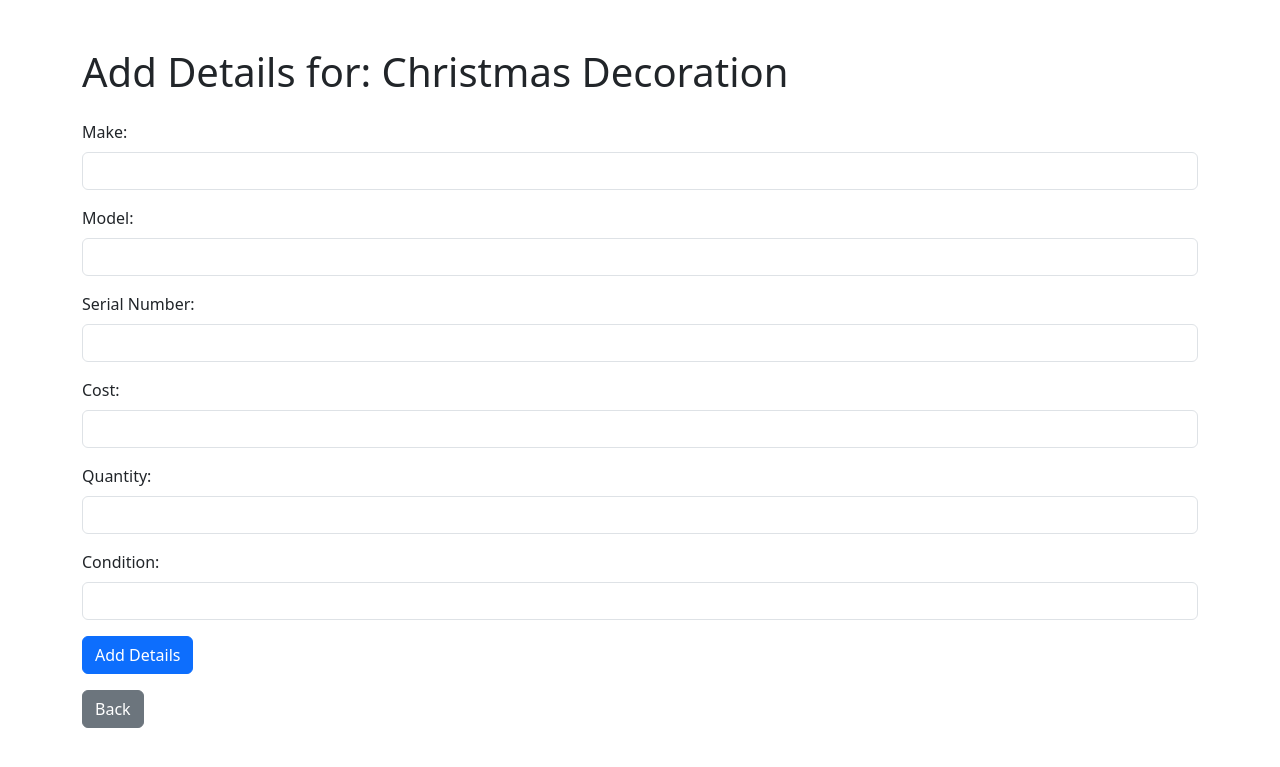
After one commit to stokrandy/InventoryManager, a Flask app: page /add_item_details/1 in a window 1280 px wide. The commit adds this page. Shown: the top 767 px of the page. Run offline with Flask 3, Linux system fonts and the light colour scheme; data comes from the database, SQL or seed files in the repository; both versions use the stored data as it was after the commit.

Commit message:
Made corrections to main.html. Added item discription to editing page.

```diff
--- a/app.py
+++ b/app.py
@@ -106,5 +106,47 @@ def delete_main(id):
     conn.close()
     return redirect(url_for('main'))
 
+@app.route('/add_item_details/<int:main_id>', methods=['GET', 'POST'])
+def add_item_details(main_id):
+    conn = db_connection()
+    cursor = conn.cursor()
+
+    # Fetch the description for the item being edited
+    cursor.execute('SELECT Description FROM tblMain WHERE ID = ?', (main_id,))
+    item = cursor.fetchone()
+
+    if request.method == 'POST':
+        make = request.form['make']
+        model = request.form['model']
+        sn = request.form['sn']
+        cost = request.form['cost']
+        quantity = request.form['quantity']
+        condition = request.form['condition']
+
+        cursor.execute('''
+            INSERT INTO tblDetail (tblMainID, Make, Model, SN, Cost, Quantity, Condition)
+            VALUES (?, ?, ?, ?, ?, ?, ?)
+        ''', (main_id, make, model, sn, cost, quantity, condition))
+        conn.commit()
+        conn.close()
+        return redirect(url_for('main'))
+
+    conn.close()
+    return render_template('add_item_details.html', main_id=main_id, description=item['Description'] if item else None)
+
+@app.route('/scan_qr', methods=['GET', 'POST'])
+def scan_qr():
+    if request.method == 'POST':
+        file = request.files['qr_image']
+        img = Image.open(file)
+        qr_data = decode(img)
+        if qr_data:
+            data = qr_data[0].data.decode('utf-8')
+            item_id = data.split(",")[0].split(":")[1].strip()
+            return redirect(f'/view_item/{item_id}')
+        else:
+            return "Invalid QR Code", 400
+    return render_template('scan_qr.html')
+
 if __name__ == '__main__':
     app.run(debug=True)
--- /dev/null
+++ b/templates/add_item_details.html
@@ -0,0 +1,38 @@
+<!DOCTYPE html>
+<html lang="en">
+<head>
+    <title>Add Item Details</title>
+    <link href="https://cdn.jsdelivr.net/npm/bootstrap@5.3.0/dist/css/bootstrap.min.css" rel="stylesheet">
+</head>
+<body class="container mt-5">
+    <h1 class="mb-4">Add Details for: {{ description }}</h1>
+    <form method="post">
+        <div class="mb-3">
+            <label for="make" class="form-label">Make:</label>
+            <input type="text" class="form-control" id="make" name="make" required>
+        </div>
+        <div class="mb-3">
+            <label for="model" class="form-label">Model:</label>
+            <input type="text" class="form-control" id="model" name="model" required>
+        </div>
+        <div class="mb-3">
+            <label for="sn" class="form-label">Serial Number:</label>
+            <input type="text" class="form-control" id="sn" name="sn">
+        </div>
+        <div class="mb-3">
+            <label for="cost" class="form-label">Cost:</label>
+            <input type="number" step="0.01" class="form-control" id="cost" name="cost">
+        </div>
+        <div class="mb-3">
+            <label for="quantity" class="form-label">Quantity:</label>
+            <input type="number" class="form-control" id="quantity" name="quantity">
+        </div>
+        <div class="mb-3">
+            <label for="condition" class="form-label">Condition:</label>
+            <input type="text" class="form-control" id="condition" name="condition">
+        </div>
+        <button type="submit" class="btn btn-primary">Add Details</button>
+    </form>
+    <a href="/main" class="btn btn-secondary mt-3">Back</a>
+</body>
+</html>
--- a/templates/main.html
+++ b/templates/main.html
@@ -59,6 +59,7 @@
                     <td>{{ item.CategoryID }}</td>
                     <td>{{ item.Notes }}</td>
                     <td>
+                        <a href="/add_item_details/{{ item.ID }}" class="btn btn-info btn-sm">Add Details</a>
                         <form method="post" action="/delete_main/{{ item.ID }}" style="display:inline;">
                             <button type="submit" class="btn btn-danger btn-sm" onclick="return confirm('Are you sure?');">Delete</button>
                         </form>
```
Also changed, not shown: inventory.db.
